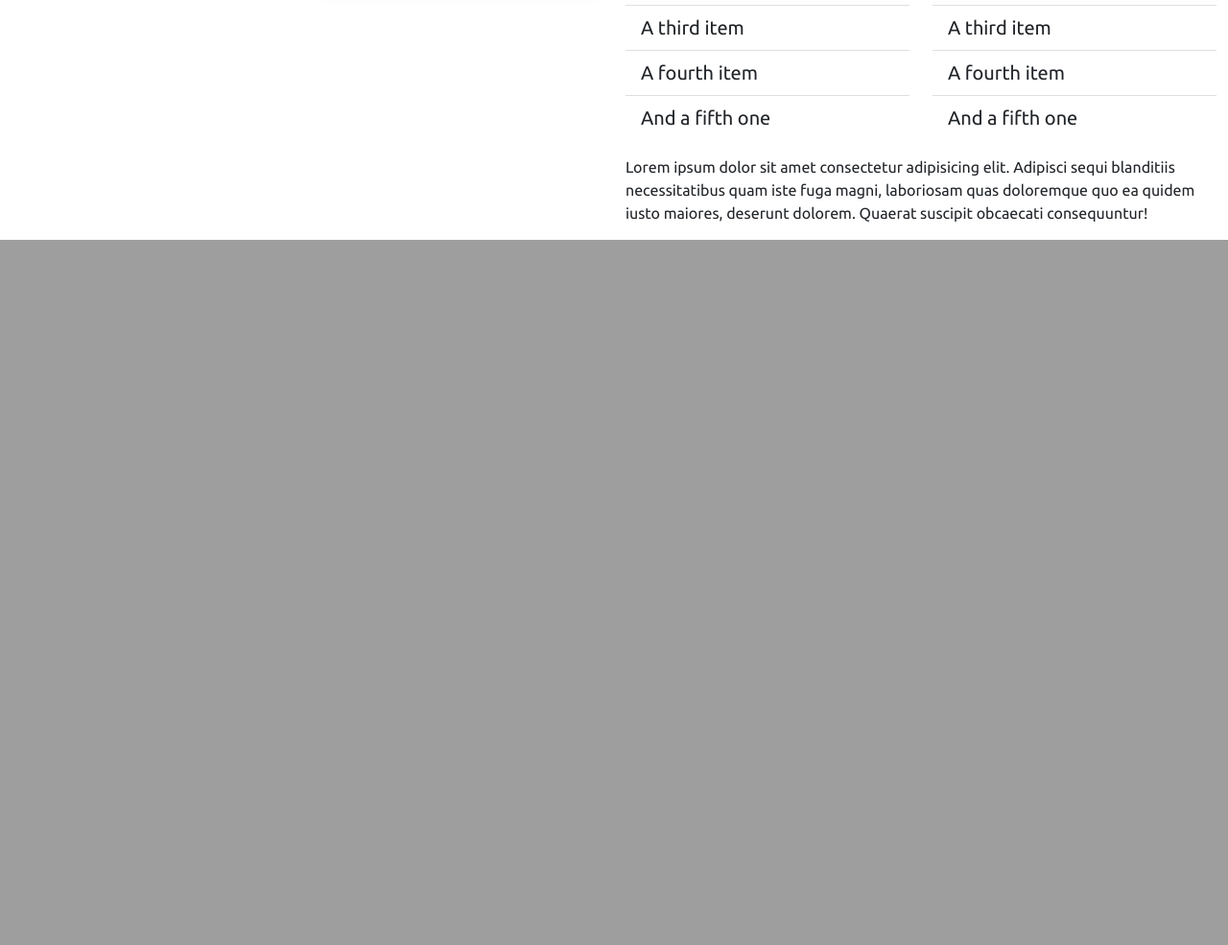
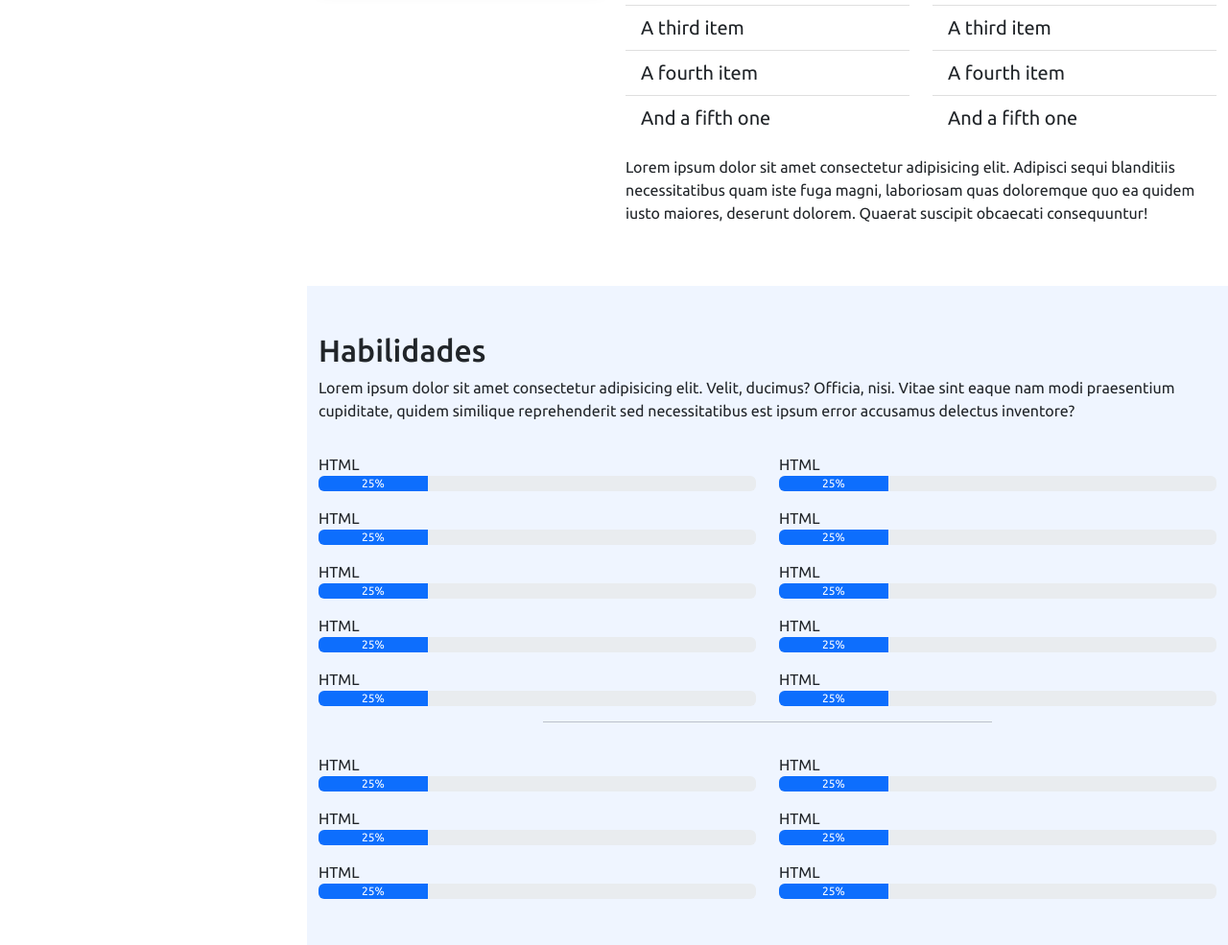
Before and after one commit to NiltonAtanasio/portifolio, a Flask app: page / in a window 1280 px wide. Shown: the part 1264-2249 px from the top of the page at 96% size. Before the commit the page ends 1514 px from the top, so only its background shows below. Run offline with Flask 2, Linux system fonts and the light colour scheme.

Commit message:
🚀 Section habilidades

```diff
--- a/static/script.js
+++ b/static/script.js
@@ -1,3 +1,4 @@
+/* Abre e fecha aside mobile */
 const menuMobile = document.querySelector('.menu-mobile')
 const body = document.querySelector('body')
 
@@ -7,3 +8,15 @@ menuMobile.addEventListener('click', () => {
     : menuMobile.classList.replace('bi-x', 'bi-list')
   body.classList.toggle('menu-nav-active')
 })
+
+/* Fecha menu quando clicar em algum item e muda o icone para list */
+const navItem = document.querySelectorAll('.nav-item')
+
+navItem.forEach(item => {
+  item.addEventListener("click", () => {
+    if(body.classList.contains("menu-nav-active")){
+      body.classList.remove("menu-nav-active")
+      menuMobile.classList.replace("bi-x", "bi-list")
+    }
+  })
+})
--- a/static/style.css
+++ b/static/style.css
@@ -174,3 +174,7 @@ i.menu-mobile {
 *::-webkit-scrollbar-thumb {
   background-color: #252c90;
 }
+
+.section-bg {
+  background-color: #eff5ff;
+}
--- a/templates/index.html
+++ b/templates/index.html
@@ -46,7 +46,7 @@
             </a>
           </li>
           <li class="nav-item">
-            <a class="nav-link" href="#">
+            <a class="nav-link" href="#habilidades">
               <i class="bi bi-list-check"></i> Habilidades
             </a>
           </li>
@@ -164,6 +164,147 @@
           </div>
         </div>
       </section>
+
+      <section id="habilidades" class="mt-5 section-bg" >
+        <div class="container pb-5">
+          <h2 class="pt-5">Habilidades</h2>
+          <p>Lorem ipsum dolor sit amet consectetur adipisicing elit. Velit, ducimus? Officia, nisi. Vitae sint eaque nam modi praesentium cupiditate, quidem similique reprehenderit sed necessitatibus est ipsum error accusamus delectus inventore?</p>
+
+          <div class="row">
+            <div class="col-md-6">
+              <p class="mt-3 mb-0">HTML</p>
+              <div class="progress">
+                <div class="progress-bar" role="progressbar" aria-label="Example with label" style="width: 25%;" aria-valuenow="25"
+                  aria-valuemin="0" aria-valuemax="100">25%
+                </div>
+              </div>
+
+              <p class="mt-3 mb-0">HTML</p>
+              <div class="progress">
+                <div class="progress-bar" role="progressbar" aria-label="Example with label" style="width: 25%;" aria-valuenow="25"
+                  aria-valuemin="0" aria-valuemax="100">25%
+                </div>
+              </div>
+
+              <p class="mt-3 mb-0">HTML</p>
+              <div class="progress">
+                <div class="progress-bar" role="progressbar" aria-label="Example with label" style="width: 25%;" aria-valuenow="25"
+                  aria-valuemin="0" aria-valuemax="100">25%
+                </div>
+              </div>
+
+              <p class="mt-3 mb-0">HTML</p>
+              <div class="progress">
+                <div class="progress-bar" role="progressbar" aria-label="Example with label" style="width: 25%;" aria-valuenow="25"
+                  aria-valuemin="0" aria-valuemax="100">25%
+                </div>
+              </div>
+
+              <p class="mt-3 mb-0">HTML</p>
+              <div class="progress">
+                <div class="progress-bar" role="progressbar" aria-label="Example with label" style="width: 25%;" aria-valuenow="25"
+                  aria-valuemin="0" aria-valuemax="100">25%
+                </div>
+              </div>
+            </div>
+
+            <div class="col-md-6">
+              <p class="mt-3 mb-0">HTML</p>
+              <div class="progress">
+                <div class="progress-bar" role="progressbar" aria-label="Example with label" style="width: 25%;" aria-valuenow="25"
+                  aria-valuemin="0" aria-valuemax="100">25%
+                </div>
+              </div>
+
+              <p class="mt-3 mb-0">HTML</p>
+              <div class="progress">
+                <div class="progress-bar" role="progressbar" aria-label="Example with label" style="width: 25%;" aria-valuenow="25"
+                  aria-valuemin="0" aria-valuemax="100">25%
+                </div>
+              </div>
+
+              <p class="mt-3 mb-0">HTML</p>
+              <div class="progress">
+                <div class="progress-bar" role="progressbar" aria-label="Example with label" style="width: 25%;" aria-valuenow="25"
+                  aria-valuemin="0" aria-valuemax="100">25%
+                </div>
+              </div>
+
+              <p class="mt-3 mb-0">HTML</p>
+              <div class="progress">
+                <div class="progress-bar" role="progressbar" aria-label="Example with label" style="width: 25%;" aria-valuenow="25"
+                  aria-valuemin="0" aria-valuemax="100">25%
+                </div>
+              </div>
+
+              <p class="mt-3 mb-0">HTML</p>
+              <div class="progress">
+                <div class="progress-bar" role="progressbar" aria-label="Example with label" style="width: 25%;" aria-valuenow="25"
+                  aria-valuemin="0" aria-valuemax="100">25%
+                </div>
+              </div>
+            </div>
+
+          </div>
+
+          <hr class="w-50 me-auto ms-auto">
+
+          <div class="row">
+            <div class="col-md-6">
+
+              <p class="mt-3 mb-0">HTML</p>
+              <div class="progress">
+                <div class="progress-bar" role="progressbar" aria-label="Example with label" style="width: 25%;" aria-valuenow="25"
+                  aria-valuemin="0" aria-valuemax="100">25%
+                </div>
+              </div>
+
+              <p class="mt-3 mb-0">HTML</p>
+              <div class="progress">
+                <div class="progress-bar" role="progressbar" aria-label="Example with label" style="width: 25%;" aria-valuenow="25"
+                  aria-valuemin="0" aria-valuemax="100">25%
+                </div>
+              </div>
+
+              <p class="mt-3 mb-0">HTML</p>
+              <div class="progress">
+                <div class="progress-bar" role="progressbar" aria-label="Example with label" style="width: 25%;" aria-valuenow="25"
+                  aria-valuemin="0" aria-valuemax="100">25%
+                </div>
+              </div>
+
+            </div>
+
+            <div class="col-md-6">
+
+              <p class="mt-3 mb-0">HTML</p>
+              <div class="progress">
+                <div class="progress-bar" role="progressbar" aria-label="Example with label" style="width: 25%;" aria-valuenow="25"
+                  aria-valuemin="0" aria-valuemax="100">25%
+                </div>
+              </div>
+
+              <p class="mt-3 mb-0">HTML</p>
+              <div class="progress">
+                <div class="progress-bar" role="progressbar" aria-label="Example with label" style="width: 25%;" aria-valuenow="25"
+                  aria-valuemin="0" aria-valuemax="100">25%
+                </div>
+              </div>
+
+              <p class="mt-3 mb-0">HTML</p>
+              <div class="progress">
+                <div class="progress-bar" role="progressbar" aria-label="Example with label" style="width: 25%;" aria-valuenow="25"
+                  aria-valuemin="0" aria-valuemax="100">25%
+                </div>
+              </div>
+
+            </div>
+          </div>
+
+        </div>
+
+
+      </section>
     </main>
 
 
```
